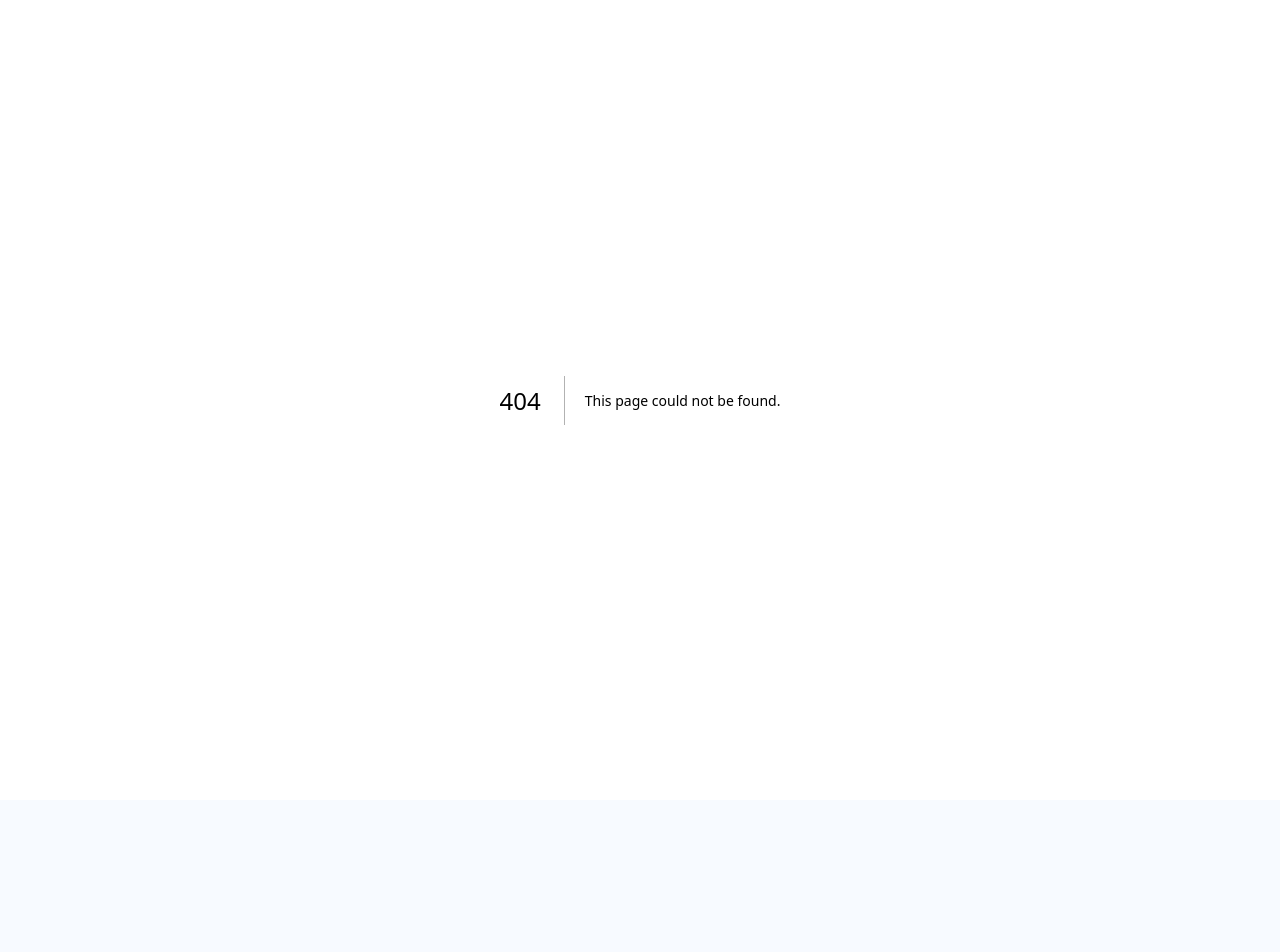
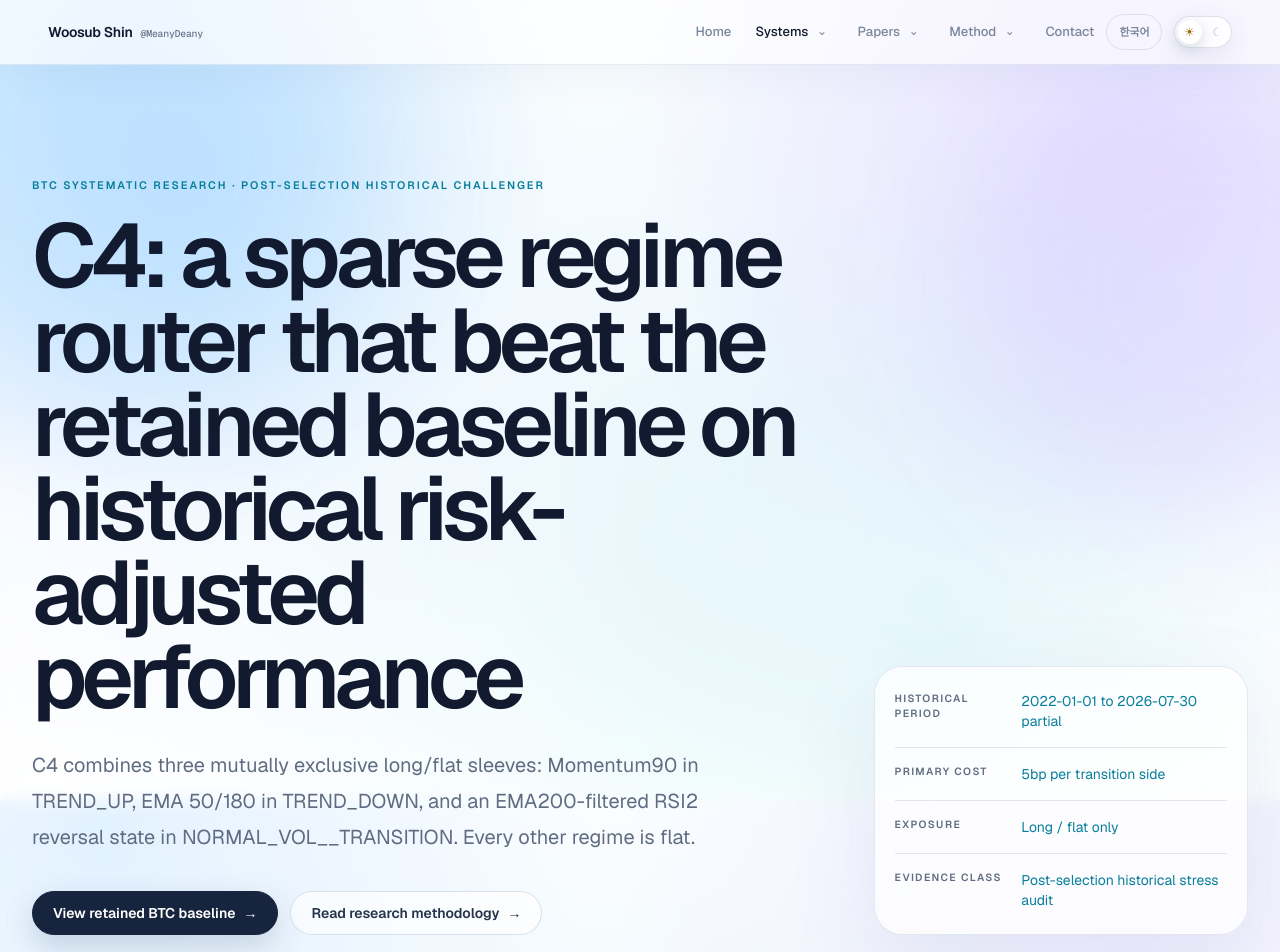
Before and after one commit to MeanyDeany/woosub-shin, a Next.js app: page /projects/btc-regime-challenger in a window 1280 px wide. Before the commit this address had no page. Shown: the top 952 px of the page. Before the commit the page ends 800 px from the top, so only its background shows below. Built offline with nearby package versions, Linux system fonts and the light colour scheme.

Commit message:
Add transparent BTC C4 challenger project page

```diff
--- /dev/null
+++ b/app/projects/btc-regime-challenger/page.tsx
@@ -0,0 +1,233 @@
+import type { Metadata } from "next";
+import {
+  CapabilityBand,
+  CtaLink,
+  EditorialSection,
+  EvidenceBand,
+  PageHero,
+  ResearchTag,
+  StatusLabel,
+} from "@/components/editorial";
+import { PageShell } from "@/components/site-shell";
+
+export const metadata: Metadata = {
+  title: "BTC Selective Regime Challenger C4",
+  description:
+    "Post-selection historical stress audit of a BTC long/flat selective-regime challenger combining Momentum90, EMA 50/180, and RSI2/EMA200 sleeves.",
+};
+
+const tags = [
+  "BTCUSDT",
+  "Systematic trading research",
+  "Regime conditioning",
+  "Momentum",
+  "Dual EMA",
+  "RSI2",
+  "Cost stress",
+  "Bootstrap",
+] as const;
+
+const sleeveRows = [
+  {
+    id: "S1",
+    regime: "TREND_UP",
+    strategy: "Momentum90",
+    rule: "Long when the completed daily close is above the close 90 days earlier; otherwise flat.",
+  },
+  {
+    id: "S2",
+    regime: "TREND_DOWN",
+    strategy: "EMA 50/180",
+    rule: "Long when daily EMA50 is above EMA180; otherwise flat. TREND_DOWN does not imply a short position.",
+  },
+  {
+    id: "S3",
+    regime: "NORMAL_VOL__TRANSITION",
+    strategy: "RSI2 + EMA200",
+    rule: "Long state enters above EMA200 with RSI2 below 10 and exits at or below EMA200 or when RSI2 rises above 70.",
+  },
+] as const;
+
+const validationRows = [
+  ["5bp / side", "+182.29%", "1.100", "-25.25%", "88"],
+  ["10bp / side", "+158.50%", "—", "—", "88"],
+  ["20bp / side", "+116.72%", "0.850", "Worse than 5bp case", "88"],
+] as const;
+
+const limitations = [
+  "C4 was selected after inspecting earlier historical tournament results, so this is not independent validation.",
+  "The 2022 to July 2026 sample is historical and the 2026 terminal period is partial.",
+  "At 20bp per transition side, C4 becomes year-concentrated under the frozen >50% positive-log-growth rule.",
+  "Bootstrap frequencies are retrospective path-rearrangement diagnostics, not forecast probabilities.",
+  "No leverage, position sizing, stop-loss, take-profit, short exposure, or execution logic is included in these results.",
+] as const;
+
+export default function BtcRegimeChallengerPage() {
+  return (
+    <PageShell>
+      <PageHero
+        accent="cyan"
+        eyebrow="BTC systematic research · Post-selection historical challenger"
+        title="C4: a sparse regime router that beat the retained baseline on historical risk-adjusted performance"
+        intro="C4 combines three mutually exclusive long/flat sleeves: Momentum90 in TREND_UP, EMA 50/180 in TREND_DOWN, and an EMA200-filtered RSI2 reversal state in NORMAL_VOL__TRANSITION. Every other regime is flat."
+        actions={
+          <>
+            <CtaLink href="/projects/btc-final-system" kind="primary">
+              View retained BTC baseline
+            </CtaLink>
+            <CtaLink href="/research">Read research methodology</CtaLink>
+          </>
+        }
+        metadata={[
+          { label: "Historical period", value: "2022-01-01 to 2026-07-30 partial" },
+          { label: "Primary cost", value: "5bp per transition side" },
+          { label: "Exposure", value: "Long / flat only" },
+          { label: "Evidence class", value: "Post-selection historical stress audit" },
+        ]}
+      />
+
+      <EditorialSection
+        accent="cyan"
+        eyebrow="Headline evidence"
+        title="Performance is interesting. The label matters more."
+        intro="The figures below are frozen historical research results, not a live or paper track record."
+      >
+        <EvidenceBand
+          accent="cyan"
+          items={[
+            { label: "5bp return", value: "+182.29%" },
+            { label: "5bp Sharpe", value: "1.100" },
+            { label: "5bp MaxDD", value: "-25.25%" },
+            { label: "Completed trades", value: "88" },
+          ]}
+        />
+        <div className="mt-7 flex flex-wrap gap-2">
+          <StatusLabel accent="cyan">Historical challenger</StatusLabel>
+          <StatusLabel accent="amber">Not independent OOS</StatusLabel>
+          <StatusLabel accent="blue">No execution authority</StatusLabel>
+        </div>
+      </EditorialSection>
+
+      <EditorialSection
+        accent="blue"
+        eyebrow="Strategy structure"
+        title="Three sleeves, mutually exclusive by market regime"
+        tone="deep"
+      >
+        <div className="grid gap-4 lg:grid-cols-3">
+          {sleeveRows.map((row) => (
+            <article key={row.id} className="rounded-[1.6rem] border border-[#7E8B9D]/15 bg-[#0B0F16] p-6 sm:p-7">
+              <div className="flex items-center justify-between gap-4">
+                <span className="font-mono text-xs text-[#67DFF7]">{row.id}</span>
+                <span className="text-[0.65rem] font-semibold uppercase tracking-[0.12em] text-[#7F8DA3]">{row.regime}</span>
+              </div>
+              <h3 className="mt-7 text-2xl font-semibold tracking-[-0.035em] text-[#F4F7FB]">{row.strategy}</h3>
+              <p className="mt-4 text-sm leading-7 text-[#A8B3C2]">{row.rule}</p>
+            </article>
+          ))}
+        </div>
+        <p className="mt-7 max-w-4xl border-l-2 border-[#67DFF7]/45 pl-5 text-sm leading-7 text-[#8996A8]">
+          C4 is the union of S1, S2, and S3. Unexpected simultaneous sleeve eligibility fails closed. If none of the three frozen sleeve conditions produces long exposure, C4 remains flat.
+        </p>
+      </EditorialSection>
+
+      <EditorialSection
+        accent="amber"
+        eyebrow="Cost stress"
+        title="The edge weakened as turnover became more expensive, but did not disappear"
+      >
+        <div className="overflow-x-auto rounded-[1.5rem] border border-[#7E8B9D]/15">
+          <table className="w-full min-w-[700px] border-collapse text-left text-sm">
+            <thead className="bg-[#0E1522] text-[#8FA0B7]">
+              <tr>
+                <th className="px-5 py-4 font-semibold">Cost assumption</th>
+                <th className="px-5 py-4 font-semibold">Total return</th>
+                <th className="px-5 py-4 font-semibold">Sharpe</th>
+                <th className="px-5 py-4 font-semibold">Drawdown note</th>
+                <th className="px-5 py-4 font-semibold">Trades</th>
+              </tr>
+            </thead>
+            <tbody className="divide-y divide-[#7E8B9D]/12 bg-[#0B0F16] text-[#B6C0CF]">
+              {validationRows.map(([cost, totalReturn, sharpe, drawdown, trades]) => (
+                <tr key={cost}>
+                  <td className="px-5 py-4 font-semibold text-[#F4F7FB]">{cost}</td>
+                  <td className="px-5 py-4">{totalReturn}</td>
+                  <td className="px-5 py-4">{sharpe}</td>
+                  <td className="px-5 py-4">{drawdown}</td>
+                  <td className="px-5 py-4">{trades}</td>
+                </tr>
+              ))}
+            </tbody>
+          </table>
+        </div>
+        <p className="mt-5 text-sm leading-7 text-[#657189]">
+          At 20bp per transition side, C4 still exceeded the retained EMA 50/200 baseline on Sharpe in the historical comparison, but no longer dominated it on return, drawdown, and Calmar simultaneously.
+        </p>
+      </EditorialSection>
+
+      <EditorialSection
+        accent="violet"
+        eyebrow="Why it survived the audit"
+        title="C4 diversified the historical edge across more trades and more than one sleeve"
+        tone="deep"
+      >
+        <EvidenceBand
+          accent="blue"
+          items={[
+            { label: "Largest trade share", value: "18.80%" },
+            { label: "Largest year share", value: "47.50%" },
+            { label: "Time long", value: "21.48%" },
+            { label: "Transition sides", value: "176" },
+          ]}
+        />
+        <p className="mt-7 max-w-4xl text-sm leading-7 text-[#8996A8]">
+          Under the frozen 5bp concentration rule, C4 was not trade-concentrated and remained below the 50% year-concentration threshold. Its severe-cost case is less clean, which is why the next meaningful evidence must come from a non-overlapping forward period rather than additional historical rescue.
+        </p>
+      </EditorialSection>
+
+      <EditorialSection
+        accent="amber"
+        eyebrow="Limitations"
+        title="What this page does not claim"
+      >
+        <ul className="grid gap-3 md:grid-cols-2">
+          {limitations.map((item) => (
+            <li key={item} className="rounded-2xl border border-[#7E8B9D]/15 bg-[#0B0F16] p-5 text-sm leading-7 text-[#A8B3C2]">
+              {item}
+            </li>
+          ))}
+        </ul>
+      </EditorialSection>
+
+      <CapabilityBand
+        label="Methods demonstrated"
+        items={[
+          "Regime-conditioned strategy research",
+          "Deterministic replay",
+          "Transaction-cost stress",
+          "Trade/year concentration diagnostics",
+          "Leave-out robustness",
+          "Block resampling",
+        ]}
+      />
+
+      <EditorialSection
+        accent="cyan"
+        eyebrow="Current status"
+        title="A challenger worth observing, not a strategy approved for trading"
+        tone="deep"
+      >
+        <div className="max-w-4xl">
+          <p className="text-base leading-8 text-[#A8B3C2]">
+            C1 and C4 were the two formal survivors of the frozen historical stress gate. C1 is the cleaner concentration candidate; C4 is the stronger performance candidate. The next research step is to freeze both definitions and observe genuinely new data without changing the historical rules.
+          </p>
+          <div className="mt-6 flex flex-wrap gap-2">
+            {tags.map((tag) => (
+              <ResearchTag key={tag}>{tag}</ResearchTag>
+            ))}
+          </div>
+        </div>
+      </EditorialSection>
+    </PageShell>
+  );
+}
```
